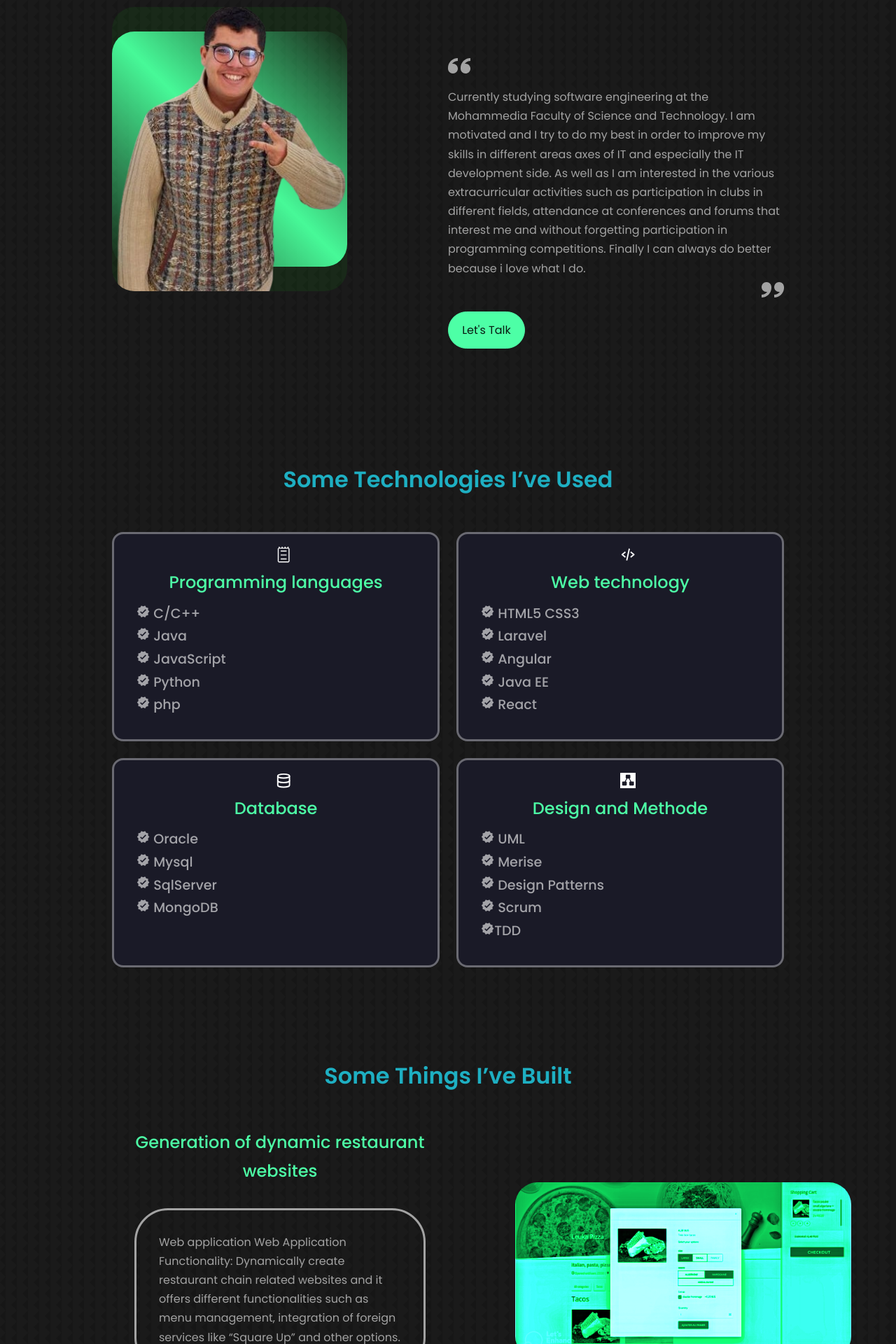
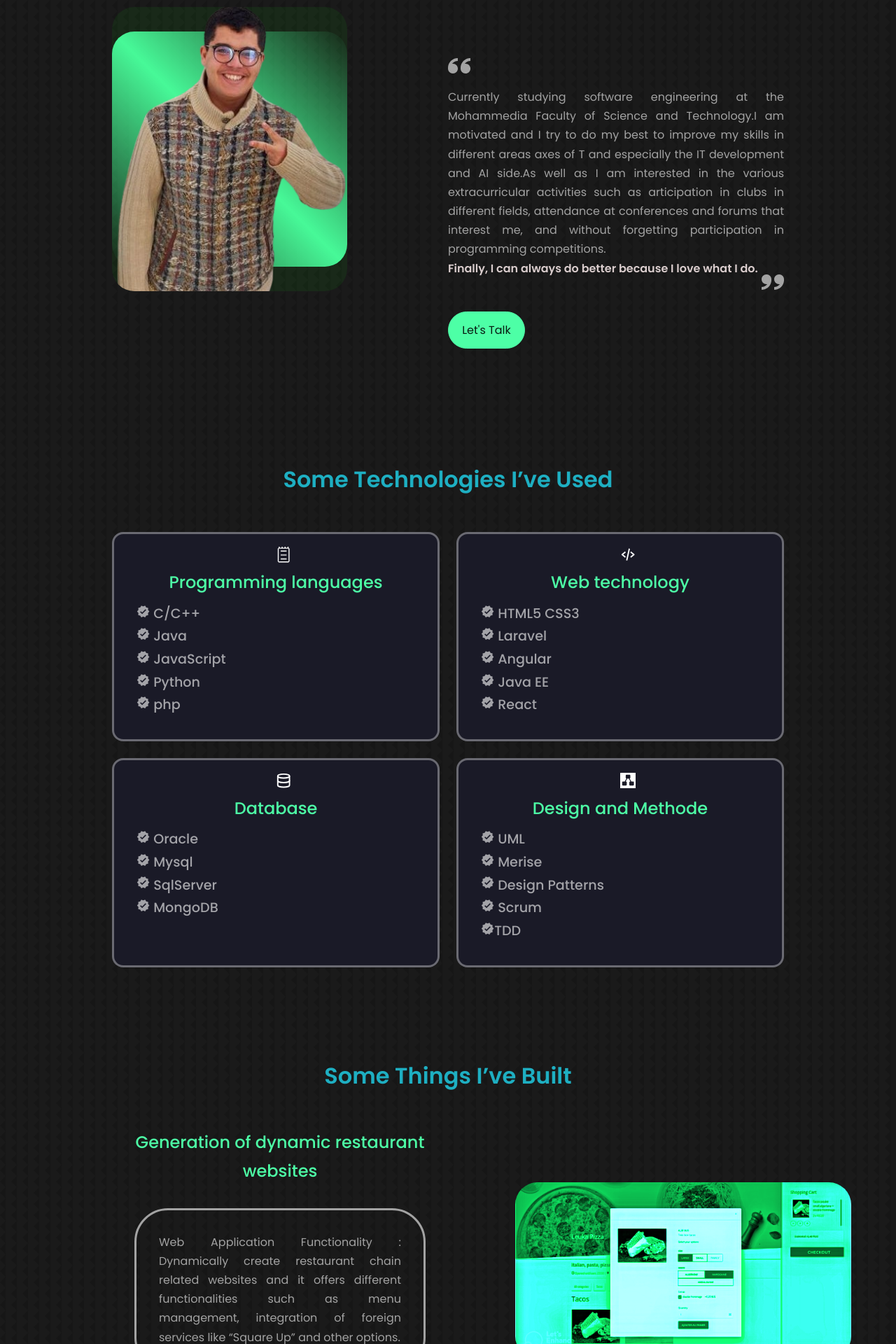
Before and after one commit to ahmedamine12/ImBourichaAhmedAmine.github.io, a React (Create React App) app: page / in a window 1280 px wide. Shown: the part 1120-3040 px from the top of the page at 70% size. Built offline with nearby package versions, Linux system fonts and the light colour scheme; the HTML template or start-up script is replaced by a standard one.

Commit message:
hope is the last update

```diff
--- a/src/components/about/About.jsx
+++ b/src/components/about/About.jsx
@@ -20,12 +20,16 @@ const about = () => {
           < ImQuotesLeft className='icone_quote2' />
 
           <p>
-            Currently studying software engineering at the Mohammedia Faculty of Science and Technology.
-            I am motivated and I try to do my best in order to improve my skills in different areas axes of IT and especially the IT development side.
-            As well as I am interested in the various extracurricular activities such as participation in clubs in different fields, attendance at conferences and forums that interest me and without
-            forgetting participation in programming competitions.
-            Finally I can always do better because i love what I do.
+            Currently studying software engineering at the Mohammedia
+             Faculty of Science and Technology.I am motivated and I try
+             to do my best to improve my skills in different areas axes of
+             T and especially the IT development and AI side.As well as I am
+             interested in the various extracurricular activities such as
+             articipation in clubs in different fields, attendance at conferences
+             and forums that interest me, and without forgetting participation
+             in programming competitions.
           </p>
+          <small className='Myquote'> Finally, I can always do better because I love what I do.</small>
           <ImQuotesRight className='icone_quote' />
 
           <div className='talk'>
--- a/src/components/about/about.css
+++ b/src/components/about/about.css
@@ -59,6 +59,7 @@ color: var(--color-light);
     .about__me{
         width: 65%;
         margin: 0 auto 3rem;
+        text-align:justify;
     }
     .about__content {
         text-align: center;
@@ -72,6 +73,7 @@ color: var(--color-light);
 {
     float: right;
     font-size:xx-large;
+   margin-top: 1rem;
 
 
 }
@@ -80,7 +82,6 @@ color: var(--color-light);
     float: left;
     font-size:xx-large;
 
-
 }
 .talk
 {
@@ -88,5 +89,20 @@ color: var(--color-light);
 }
 .about__content p {
     margin-top: 3rem;
+    text-align:justify;
+
 
 }
+.about__content p:hover{
+   color: white;
+
+
+}
+.about__content small {
+    font-size:medium;
+    font-weight: bold;
+    color: rgba(238, 224, 224, 0.904);
+
+
+
+ }
--- a/src/components/contact/contact.css
+++ b/src/components/contact/contact.css
@@ -39,6 +39,7 @@
 
 /******************** FORM ***********************/
 form{
+    margin-top: 1rem;
     display: flex;
     flex-direction: column;
     gap: 1.2rem;
--- a/src/components/footer/Footer.jsx
+++ b/src/components/footer/Footer.jsx
@@ -3,7 +3,10 @@ import './footer.css'
 import {GrInstagram} from 'react-icons/gr'
 import {BsTwitter} from 'react-icons/bs'
 import {FaFacebookF} from 'react-icons/fa'
+
+
 const Footer = () => {
+
   return (
     <footer>
       <a href="#" className='footer__logo'>PORTFOLIO</a>
@@ -11,7 +14,7 @@ const Footer = () => {
 <ul className='permalinks'>
   <li><a href="#">Home</a></li>
   <li><a href="#about">About</a></li>
-  <li><a href="#portfolio">Portfolio</a></li>
+  <li><a href="#portfolio">Projects</a></li>
   <li><a href="contact">Contact</a></li>
 </ul>
 
--- a/src/components/header/Header.jsx
+++ b/src/components/header/Header.jsx
@@ -3,7 +3,9 @@ import CTA from './CTA'
 import ME from '../../assets/me5.png'
 import HeaderSocials from './HeaderSocials'
 import './header.css'
+
 const Header = () => {
+
     return (
         <header>
             <div className="container header__container">
--- a/src/components/portfolio/Portofolio.jsx
+++ b/src/components/portfolio/Portofolio.jsx
@@ -19,8 +19,7 @@ const Portofolio = () => {
 
               <h2>Generation of dynamic restaurant websites </h2>
               <p>
-                Web application
-                Web Application Functionality: Dynamically create restaurant chain related websites and it offers different functionalities such as menu management, integration of foreign
+                Web Application Functionality : Dynamically create restaurant chain related websites and it offers different functionalities such as menu management, integration of foreign
                 services like “Square Up” and other options.
               </p>
               <h5> Angular -  Laravel  - Mysql -  UML</h5>
@@ -45,12 +44,11 @@ const Portofolio = () => {
 
               <h2>Covid19 Test</h2>
               <p>
-                Desktop App
-                Functionality: Allowing to give the possibility of
+                Desktop App Functionality : Allowing to give the possibility of
                 presence of the Covid-19 disease based on the
                 user symptom, this treatment respects on a system
                 expert integrate, as well as it allows you to view your latest tests without forgetting the possibility of downloading them. It informs us about the health status
-                (number of contaminates, deaths and treating them) of each city.
+                (number of contaminates, deaths and heals) of each city.
               </p>
               <h5>Java - Swing Drools - MongoDB   </h5>
               <div className='iconegit'>
@@ -111,10 +109,10 @@ const Portofolio = () => {
           <p>
             Allows you to control the mouse cursor with the
             voice by specifying the commands to be executed such as the click and
-            double click, Play/pause a video and the movement of the
+            double click, Play/pause a video, and the movement of the
             cursor.
           </p>
-          <h5> Python en utilisant les modules
+          <h5> Python using modules
             suivant : speech_recognition, gui_automation, numpy</h5>
 
         </li>
@@ -135,9 +133,9 @@ const Portofolio = () => {
             <a href="https://github.com/ahmedamine12/Ecomerce-website" target="__blank"> <FaGithub /></a></div>
           <h2>E-Commerce</h2>
           <p>
-            Design and creation of a website
-            dynamic which includes customer management,
-            of administrators, products, stocks and purchase.
+            Design and creation of a dynamic website
+            which includes customer management,
+            of administrators, products, stocks, and purchases.
           </p>
           <h5> Merise - Mysql - php - HTML - CSS - JavaScript</h5>
 
@@ -148,8 +146,8 @@ const Portofolio = () => {
             <a href="https://github.com/ahmedamine12/AppBanqueForm" target="__blank"> <FaGithub /></a></div>
           <h2>Performing banking transactions</h2>
           <p>
-            This project allows us to perform the various banking transactions such as withdrawal and deposit with the possibility of changing
-            currency and the customer can view their account informations
+          This project allows us to perform various banking transactions such as withdrawals and deposit with the possibility of changing
+            currency and the customer can view their account information
           </p>
           <h5> C#  -  SqlServer</h5>
 
@@ -160,7 +158,7 @@ const Portofolio = () => {
             <a href="https://github.com/ahmedamine12/Recrutement-app-" target="__blank"> <FaGithub /></a></div>
           <h2>Recruitment management</h2>
           <p>
-            A web application that is based on the operation of mega servlette its objective is to manage the various postulations of the candidates and
+          A web application that is based on the operation of mega servlette its objective is to manage the various postulations of the candidates and
             to be able to manage them to send them a response afterwards
           </p>
           <h5> Java EE - Jsp</h5>
@@ -171,7 +169,7 @@ const Portofolio = () => {
           <div className='iconegit'><a href="https://github.com/ahmedamine12/" target="__blank"> <FaGithub /></a></div>
           <h2>Application of reports</h2>
           <p>
-            It is an application that has the final goal of creating reports using the companies entered by the user without
+          It is an application that has the final goal of creating reports using the informations of companies entered by the user without
             forgetting that there is a separate management of the companies.
           </p>
           <h5> Pl/sql - Oracle Data base (using Oracle Forms and Reports software)</h5>
--- a/src/components/portfolio/portfolio.css
+++ b/src/components/portfolio/portfolio.css
@@ -45,6 +45,7 @@ padding: 2rem;
 border-radius: 3rem;
 color: var(--color-light);
 transition: transform .6s;
+text-align: justify;
 
 }
 
@@ -106,6 +107,8 @@ padding-inline: 3rem;
  }
  .LiListOtherProject p{
     margin: 1rem;
+    text-align: justify;
+
 
   }
   .icone
@@ -154,13 +157,14 @@ padding-inline: 3rem;
     }
     .project__content p {
         margin: 1rem 0 1.5rem;
+        text-align: justify;
     }
     .UlListOtherProject
 {
     width: 90%;
     margin-left: 4rem;
     display: grid;
-    grid-template-columns: repeat(2, 1fr);
+    grid-template-columns: repeat(1, 1fr);
     gap: 1.5rem;
 }
 .LiListOtherProject
@@ -168,6 +172,8 @@ padding-inline: 3rem;
    width: 80%;
 
 }
+
+
 }
 
 
@@ -189,6 +195,7 @@ padding-inline: 3rem;
         width: 80%;
         gap: 1rem;
 
+
     }
 .project__content p:hover
 {
```
Also changed, not shown: package.json (+4 -3 lines), 1 other file (tests, documents, lock files or other folders).
